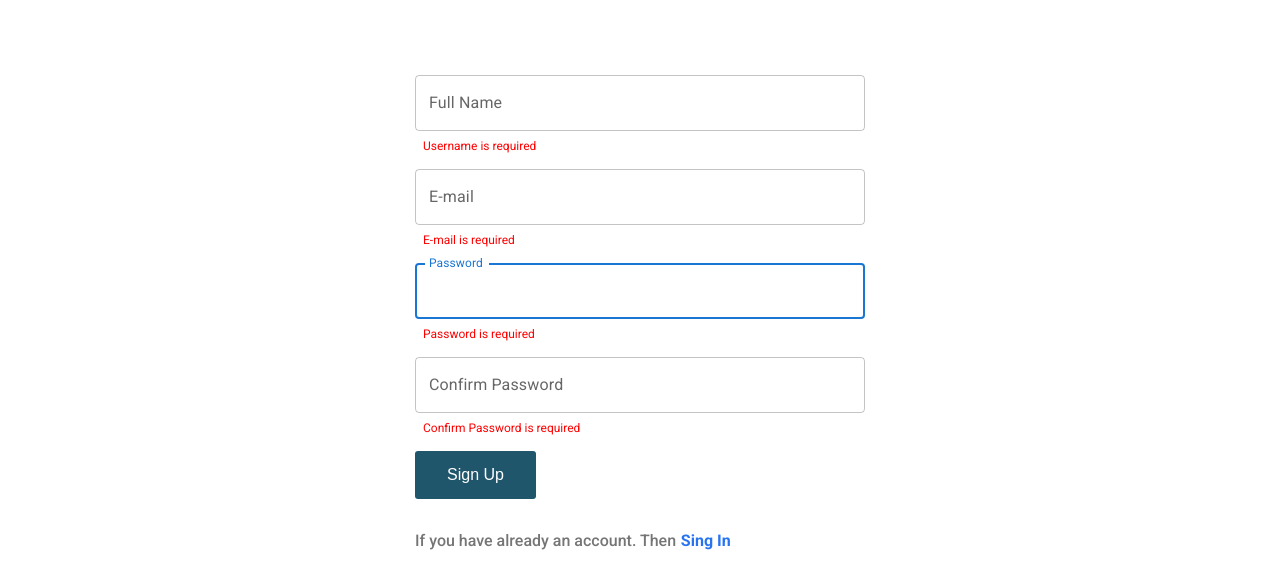
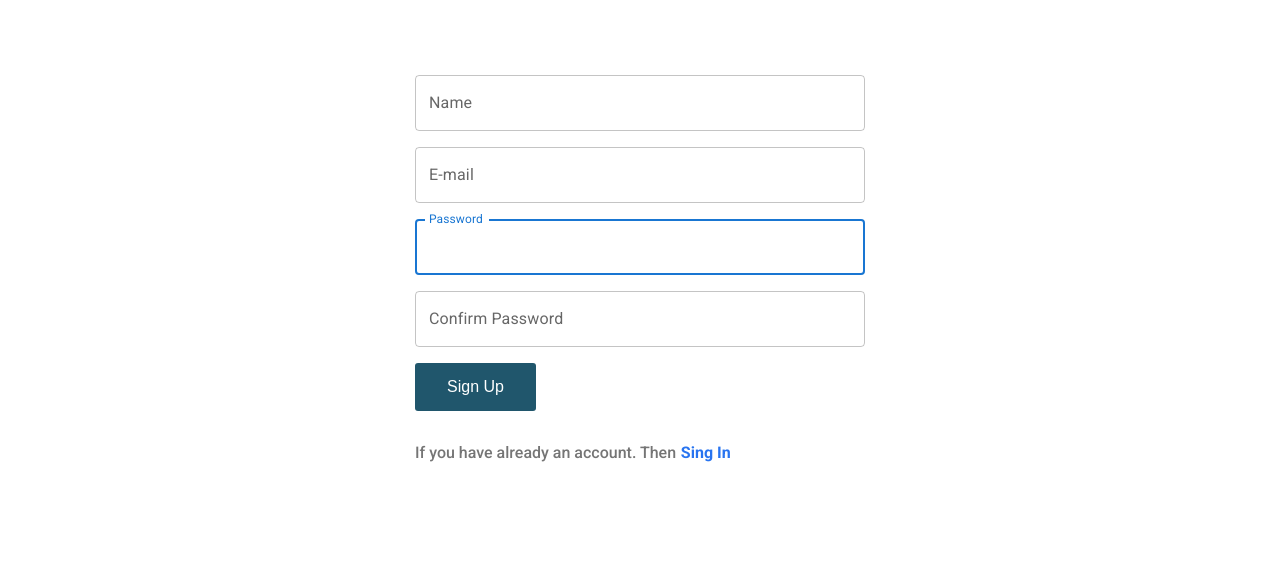
Before and after one commit to Captain-drack/captain-shop, a React (Create React App) app: page /signup in a window 1280 px wide. Both pictures are taken after a click on the element "Password". Shown: the part 221-797 px from the top of the page. Built offline with nearby package versions, Linux system fonts and the light colour scheme.

Commit message:
signup form change into formik

```diff
--- a/package.json
+++ b/package.json
@@ -19,7 +19,7 @@
     "react-scripts": "5.0.0",
     "redux": "^4.1.2",
     "web-vitals": "^2.1.4",
-    "yap": "^0.0.2"
+    "yup": "^0.32.11"
   },
   "scripts": {
     "start": "react-scripts start",
--- a/src/App.js
+++ b/src/App.js
@@ -5,6 +5,7 @@ import Home from "./components/home";
 import MainCart from "./components/cart/MainCart";
 import Login from "./components/login/Login";
 import SignUp from "./components/signup/SignUp";
+import "./app.css";
 
 function App() {
   return (
--- a/src/components/signup/SignUp.js
+++ b/src/components/signup/SignUp.js
@@ -1,128 +1,83 @@
 import React, { useState, useEffect } from "react";
+import { Formik, Form } from "formik";
 import Box from "@mui/material/Box";
-import TextField from "@mui/material/TextField";
+
 import { Container } from "@mui/material";
 import "./signup.css";
 import { Link } from "react-router-dom";
+import TextArea from "./TextArea";
+import * as Yup from "yup";
 
-function Signup() {
-  const initialData = {
-    username: "",
+const SignUp = () => {
+  const validate = Yup.object({
+    name: Yup.string()
+      .min(4, "Must be 4 character or more")
+      .max(30, "Must be 30 character or less")
+      .required("Name is required"),
+    email: Yup.string()
+      .email("E-mail is invalid")
+      .required("E-mail is required"),
+    password: Yup.string()
+      .min(8, "Must be 8 character or more")
+      .max(16, "Must be 16 character or less")
+      .required("Password is required"),
+    confirmPassword: Yup.string()
+      .oneOf([Yup.ref("password"), null], "Password must match")
+      .required("Confirm password is required"),
+  });
+  return (
+    <Formik
+      initialValues={{
+        name: "",
         email: "",
         password: "",
         confirmPassword: "",
-  };
-
-  const [formData, setFormData] = useState(initialData);
-  const [errors, setErrors] = useState({});
-  const [submit, setSubmit] = useState(false);
-
-  const handleChange = (e) => {
-    let { name, value } = e.target;
-    setFormData({ ...formData, [name]: value });
-    console.log(formData);
-  };
-
-  const handleSubmit = (event) => {
-    event.preventDefault();
-    setErrors(validate(formData));
-    setSubmit(true);
-  };
-
-  useEffect(() => {
-    console.log(errors);
-    if (Object.keys(errors).length === 0 && submit) {
-      //object.key transfer object to array
-      console.log(formData);
-    }
-  }, [errors]);
-
-  const validate = (values) => {
-    const error = {};
-    const regex = /^[^\s@]+@[^\s@]+\.[^\s@]{2,}$/i;
-
-    if (!values.username) {
-      error.username = "Username is required";
-    }
-    if (!values.email) {
-      error.email = "E-mail is required";
-    } else if (!regex.text(values.email)) {
-      error.email = "This is not a valid format!";
-    }
-    if (!values.password) {
-      error.password = "Password is required";
-    } else if (values.password.length < 8) {
-      error.password = "Password must be more than 8 characters";
-    } else if (values.password.length > 16) {
-      error.password = "Password must be less than or equal to 16 characters";
-    }
-    if (!values.confirmPassword) {
-      error.confirmPassword = "Confirm Password is required";
-    } else if (values.confirmPassword !== values.password) {
-      error.confirmPassword = "Confirm password must be same as Password";
-    }
-    return error;
-  };
-
-  return (
+      }}
+      validationSchema={validate}
+      onSubmit={(values) => {
+        console.log(values);
+      }}
+    >
+      {(formik) => (
         <Container>
           <div className="login">
             <h1 style={{ textAlign: "center" }}>Sign Up to E-commerce</h1>
             <div className="login-form">
-          <form onClick={handleSubmit}>
+              <Form>
                 <Box
-              component="form"
                   sx={{
                     "& .MuiTextField-root": { m: 0, width: "450px" },
                   }}
                   noValidate
                   autoComplete="off"
                 >
-              <div>
-                <TextField
-                  id="outlined-name"
-                  label="Full Name"
-                  value={formData.username}
-                  type="name"
-                  name="username"
-                  onChange={handleChange}
+                  <TextArea
+                    style={{ marginBottom: "1rem" }}
+                    label="Name"
+                    name="name"
+                    type="text"
                   />
-                <p className="error-tag">{errors.username}</p>
-              </div>
-              <div>
-                <TextField
-                  id="outlined-name"
+                  <TextArea
+                    style={{ marginBottom: "1rem" }}
                     label="E-mail"
-                  value={formData.email}
+                    name="email"
                     type="email"
-                  name="email"
-                  onChange={handleChange}
                   />
-                <p className="error-tag">{errors.email}</p>
-              </div>
-              <div>
-                <TextField
-                  id="outlined-uncontrolled"
+                  <TextArea
+                    style={{ marginBottom: "1rem" }}
                     label="Password"
-                  value={formData.password}
+                    name="password"
                     type="password"
-                  name="password"
-                  onChange={handleChange}
                   />
-                <p className="error-tag">{errors.password}</p>
-              </div>
-              <div>
-                <TextField
-                  id="outlined-uncontrolled"
+                  <TextArea
+                    style={{ marginBottom: "1rem" }}
                     label="Confirm Password"
-                  value={formData.confirmPassword}
+                    name="confirmPassword"
                     type="password"
-                  name="confirmPassword"
-                  onChange={handleChange}
                   />
-                <p className="error-tag">{errors.confirmPassword}</p>
-              </div>
-              <button className="sign-in">Sign Up</button>
+                  <button className="sign-in" type="submit">
+                    Sign Up
+                  </button>
                   <div className="sign-up">
                     <p
                       style={{
@@ -138,11 +93,155 @@ function Signup() {
                     </Link>
                   </div>
                 </Box>
-          </form>
+              </Form>
             </div>
           </div>
         </Container>
+      )}
+    </Formik>
   );
-}
+};
 
-export default Signup;
+export default SignUp;
+
+// function Signup() {
+//   const initialData = {
+//     username: "",
+//     email: "",
+//     password: "",
+//     confirmPassword: "",
+//   };
+
+//   const [formData, setFormData] = useState(initialData);
+//   const [errors, setErrors] = useState({});
+//   const [submit, setSubmit] = useState(false);
+
+//   const handleChange = (e) => {
+//     let { name, value } = e.target;
+//     setFormData({ ...formData, [name]: value });
+//     console.log(formData);
+//   };
+
+//   const handleSubmit = (event) => {
+//     event.preventDefault();
+//     setErrors(validate(formData));
+//     setSubmit(true);
+//   };
+
+//   useEffect(() => {
+//     console.log(errors);
+//     if (Object.keys(errors).length === 0 && submit) {
+//       //object.key transfer object to array
+//       console.log(formData);
+//     }
+//   }, [errors]);
+
+//   const validate = (values) => {
+//     const error = {};
+//     const regex = /^[^\s@]+@[^\s@]+\.[^\s@]{2,}$/i;
+
+//     if (!values.username) {
+//       error.username = "Username is required";
+//     }
+//     if (!values.email) {
+//       error.email = "E-mail is required";
+//     } else if (!regex.text(values.email)) {
+//       error.email = "This is not a valid format!";
+//     }
+//     if (!values.password) {
+//       error.password = "Password is required";
+//     } else if (values.password.length < 8) {
+//       error.password = "Password must be more than 8 characters";
+//     } else if (values.password.length > 16) {
+//       error.password = "Password must be less than or equal to 16 characters";
+//     }
+//     if (!values.confirmPassword) {
+//       error.confirmPassword = "Confirm Password is required";
+//     } else if (values.confirmPassword !== values.password) {
+//       error.confirmPassword = "Confirm password must be same as Password";
+//     }
+//     return error;
+//   };
+
+//   return (
+//     <Container>
+//       <div className="login">
+//         <h1 style={{ textAlign: "center" }}>Sign Up to E-commerce</h1>
+//         <div className="login-form">
+//           <form onClick={handleSubmit}>
+//             <Box
+//               component="form"
+//               sx={{
+//                 "& .MuiTextField-root": { m: 0, width: "450px" },
+//               }}
+//               noValidate
+//               autoComplete="off"
+//             >
+//               <div>
+//                 <TextField
+//                   id="outlined-name"
+//                   label="Full Name"
+//                   value={formData.username}
+//                   type="name"
+//                   name="username"
+//                   onChange={handleChange}
+//                 />
+//                 <p className="error-tag">{errors.username}</p>
+//               </div>
+//               <div>
+//                 <TextField
+//                   id="outlined-name"
+//                   label="E-mail"
+//                   value={formData.email}
+//                   type="email"
+//                   name="email"
+//                   onChange={handleChange}
+//                 />
+//                 <p className="error-tag">{errors.email}</p>
+//               </div>
+//               <div>
+//                 <TextField
+//                   id="outlined-uncontrolled"
+//                   label="Password"
+//                   value={formData.password}
+//                   type="password"
+//                   name="password"
+//                   onChange={handleChange}
+//                 />
+//                 <p className="error-tag">{errors.password}</p>
+//               </div>
+//               <div>
+//                 <TextField
+//                   id="outlined-uncontrolled"
+//                   label="Confirm Password"
+//                   value={formData.confirmPassword}
+//                   type="password"
+//                   name="confirmPassword"
+//                   onChange={handleChange}
+//                 />
+//                 <p className="error-tag">{errors.confirmPassword}</p>
+//               </div>
+//               <button className="sign-in">Sign Up</button>
+//               <div className="sign-up">
+//                 <p
+//                   style={{
+//                     color: "rgb(117, 117, 117)",
+//                     marginTop: "2rem",
+//                     fontWeight: "500",
+//                   }}
+//                 >
+//                   If you have already an account. Then{" "}
+//                 </p>
+//                 <Link className="link-button-sign-up" to="/login">
+//                   Sing In
+//                 </Link>
+//               </div>
+//             </Box>
+//           </form>
+//         </div>
+//       </div>
+//     </Container>
+//   );
+// }
+
+// export default Signup;
--- /dev/null
+++ b/src/components/signup/TextArea.js
@@ -0,0 +1,18 @@
+import React from "react";
+import TextField from "@mui/material/TextField";
+import { ErrorMessage, useField } from "formik";
+import "./signup.css";
+
+const TextArea = ({ label, ...props }) => {
+  const [field, meta] = useField(props);
+  return (
+    <div className="text-area">
+      <div>
+        <TextField label={label} {...field} {...props} autoComplete="false" />
+      </div>
+      <ErrorMessage component="div" name={field.name} className="error-tag" />
+    </div>
+  );
+};
+
+export default TextArea;
--- a/src/components/signup/signup.css
+++ b/src/components/signup/signup.css
@@ -37,7 +37,7 @@
   }
 
 .error-tag {
-    font-size:12px;
+    font-size:14px;
     color: red;
-    margin: .5rem 0rem 1rem .5rem;
+    margin: 0rem 0rem 1rem .5rem;
 }
```
Also changed, not shown: src/app.css (added). Lines whose indentation alone changed are shown as unchanged.
